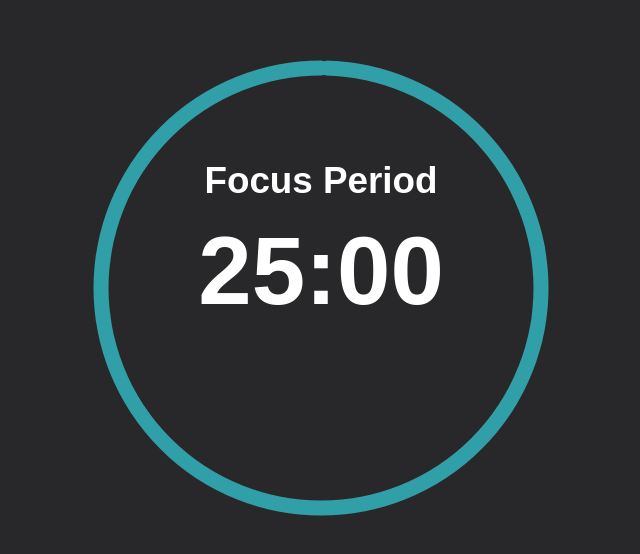
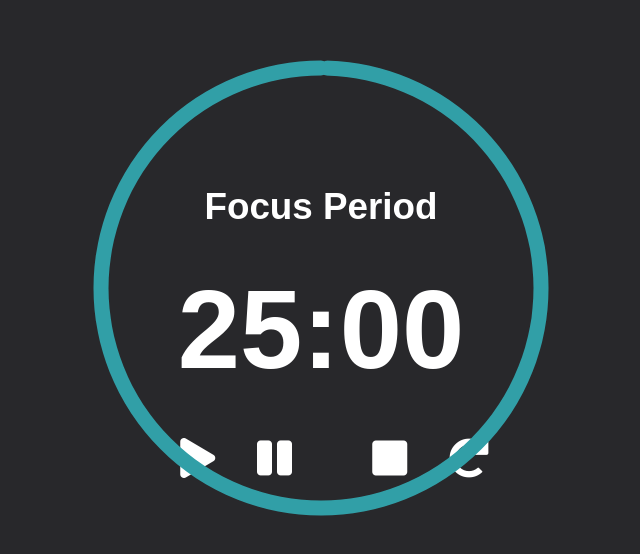
Before and after one commit to brewswain/Pomodoro_Clock, a plain HTML site: page index.html in a window 1280 px wide. Shown: the part 122-676 px from the top of the page, without its empty margins (319-959 px from the left). Drawn offline with Linux system fonts and the light colour scheme.

Commit message:
Add and style buttons

```diff
--- a/index.html
+++ b/index.html
@@ -6,12 +6,37 @@
     <meta http-equiv="X-UA-Compatible" content="ie=edge" />
     <title>Pomodoro Clock</title>
     <link rel="stylesheet" href="style/main.css" />
+    <link
+      rel="stylesheet"
+      href="https://use.fontawesome.com/releases/v5.8.2/css/all.css"
+      integrity="sha384-oS3vJWv+0UjzBfQzYUhtDYW+Pj2yciDJxpsK1OYPAYjqT085Qq/1cq5FLXAZQ7Ay"
+      crossorigin="anonymous"
+    />
   </head>
   <body>
+    <section class="control-buttons">
+      <button>
+        <i class="fa fa-play fa-3x" id="play-button" aria-hidden="true"></i>
+      </button>
+
+      <button>
+        <i class="fa fa-pause fa-3x" id="pause-button" aria-hidden="true"></i>
+      </button>
+
+      <button>
+        <i class="fa fa-stop fa-3x" id="stop-button" aria-hidden="true"></i>
+      </button>
+
+      <button>
+        <i class="fas fa-redo-alt fa-3x" id="refresh-button"></i>
+      </button>
+    </section>
+
     <div class="timer-text">
       <h1 class="title-text">Focus Period</h1>
-      <h2 class="countdown-text">25:00</h2>
+      <h2 class="countdown-text" id="timerCountdown">25:00</h2>
     </div>
+
     <div class="container">
       <div class="circle">
         <svg
@@ -22,6 +47,7 @@
           height="500"
         >
           <circle
+            id="timerCircle"
             cx="50%"
             cy="50%"
             r="220"
--- a/style/main.css
+++ b/style/main.css
@@ -2,6 +2,54 @@ body {
   font-family: Arial, Helvetica, sans-serif;
   background: #28282b;
   color: white;
+}
+
+button {
+  background-color: Transparent;
+  background-repeat: no-repeat;
+  border: none;
+  cursor: pointer;
+  overflow: hidden;
+  outline: none;
+}
+
+i {
+  color: white;
+  background: #28282b;
+  -webkit-transition-duration: 0.1s;
+  transition-duration: 0.1s;
+}
+
+button i:active {
+  box-shadow: none;
+  transform: translateY(1px);
+}
+
+#play-button {
+  display: inline;
+  position: absolute;
+  top: 70%;
+  left: 39%;
+}
+#pause-button {
+  display: inline;
+  position: absolute;
+  top: 70%;
+  left: 45%;
+}
+
+#stop-button {
+  display: inline;
+  position: absolute;
+  top: 70%;
+  left: 54%;
+}
+
+#refresh-button {
+  display: inline;
+  position: absolute;
+  top: 70%;
+  left: 60%;
 }
 
 .timer-text {
@@ -18,8 +66,8 @@ body {
 
 .countdown-text {
   position: relative;
-  top: 2em;
-  font-size: 6em;
+  top: 1.8em;
+  font-size: 7em;
 }
 .container {
   display: flex;
```
